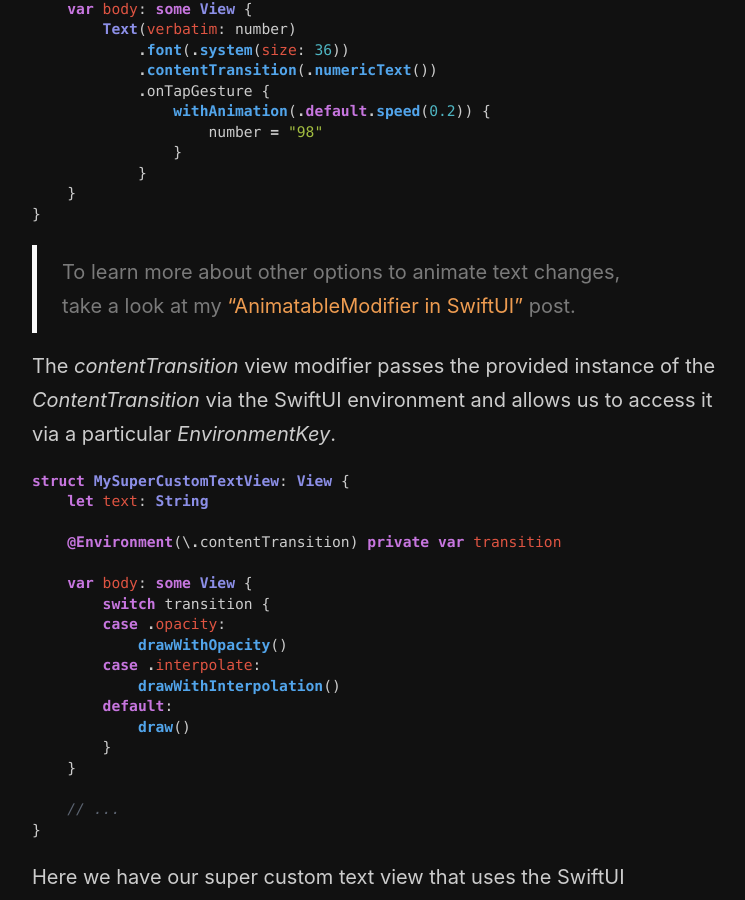
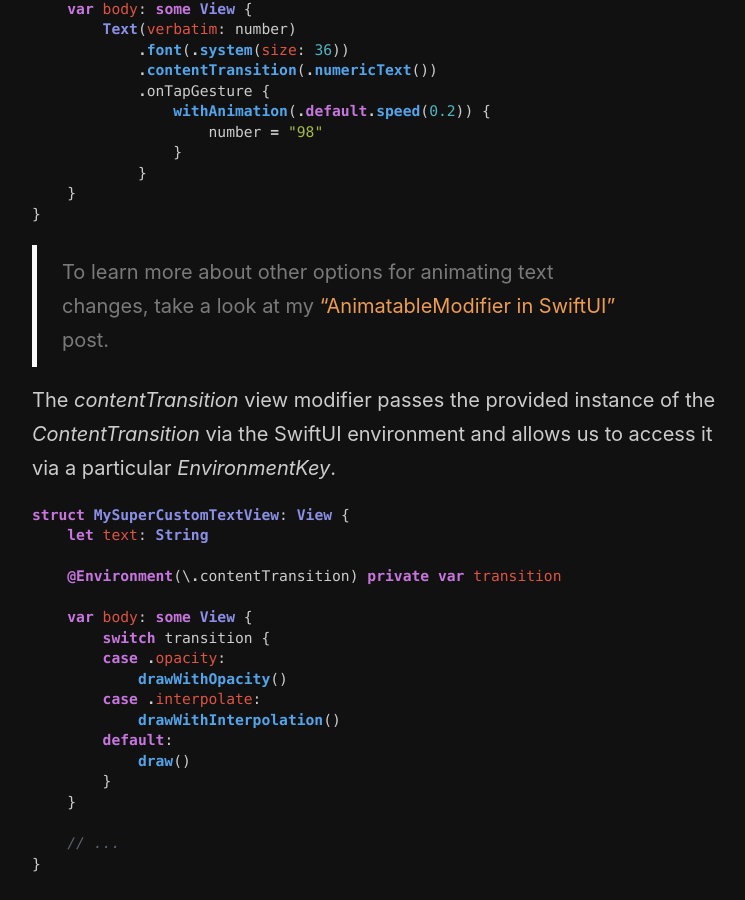
Before and after one commit to mecid/mecid.github.io, a Jekyll site: the page built from _posts/2022-08-02-content-transition-in-swiftui.md, in a window 1280 px wide and 900 px high, scrolled down 2567 px. Shown: the whole window, without its empty margins (258-1003 px from the left). Built offline with Jekyll 4.4.1, drawn with Linux system fonts in a browser that asks for light colours.

Commit message:
small typo is fixed in content transition post

````diff
--- a/_posts/2022-08-02-content-transition-in-swiftui.md
+++ b/_posts/2022-08-02-content-transition-in-swiftui.md
@@ -93,7 +93,7 @@ struct TextContentView: View {
 }
 ```
 
-> To learn more about other options to animate text changes, take a look at my ["AnimatableModifier in SwiftUI"](/2021/01/11/animatablemodifier-in-swiftui/) post.
+> To learn more about other options for animating text changes, take a look at my ["AnimatableModifier in SwiftUI"](/2021/01/11/animatablemodifier-in-swiftui/) post.
 
 The *contentTransition* view modifier passes the provided instance of the *ContentTransition* via the SwiftUI environment and allows us to access it via a particular *EnvironmentKey*.
 
````
